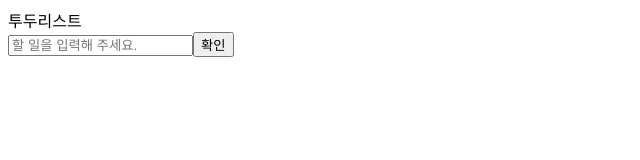
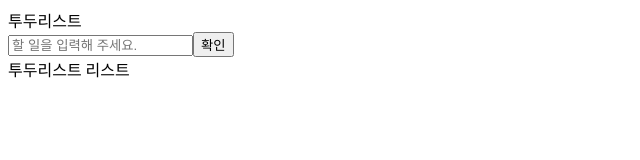
Before and after one commit to MaxKim-J/jasmine-todo-list, a React (Create React App) app: page / in a window 1280 px wide. Shown: the top 160 px of the page, without its empty margins (0-640 px from the left). Built offline with nearby package versions, Linux system fonts and the light colour scheme.

Commit message:
TodoList 컴포넌트 만들기

```diff
--- a/src/App.tsx
+++ b/src/App.tsx
@@ -1,6 +1,8 @@
 import React, { useState } from "react";
 import TodoTitle from "./components/TodoTitle";
 import TodoForm from "./components/TodoForm";
+import TodoList from "./components/TodoList";
+
 import Todo from "./@types/todo";
 
 function App() {
@@ -35,6 +37,7 @@ function App() {
     <div className="App">
       <TodoTitle />
       <TodoForm addTodo={addTodo} />
+      <TodoList todos={todos} removeTodo={removeTodo} checkTodo={checkTodo} />
     </div>
   );
 }
--- /dev/null
+++ b/src/components/TodoList.tsx
@@ -0,0 +1,14 @@
+import React from "react";
+import Todo from "../@types/todo";
+
+interface TodoListProps {
+  removeTodo: (id: number) => void;
+  checkTodo: (id: number) => void;
+  todos: Todo[];
+}
+
+function TodoList({ todos, checkTodo, removeTodo }: TodoListProps) {
+  return <div className="todo-list">투두리스트 리스트</div>;
+}
+
+export default TodoList;
```
